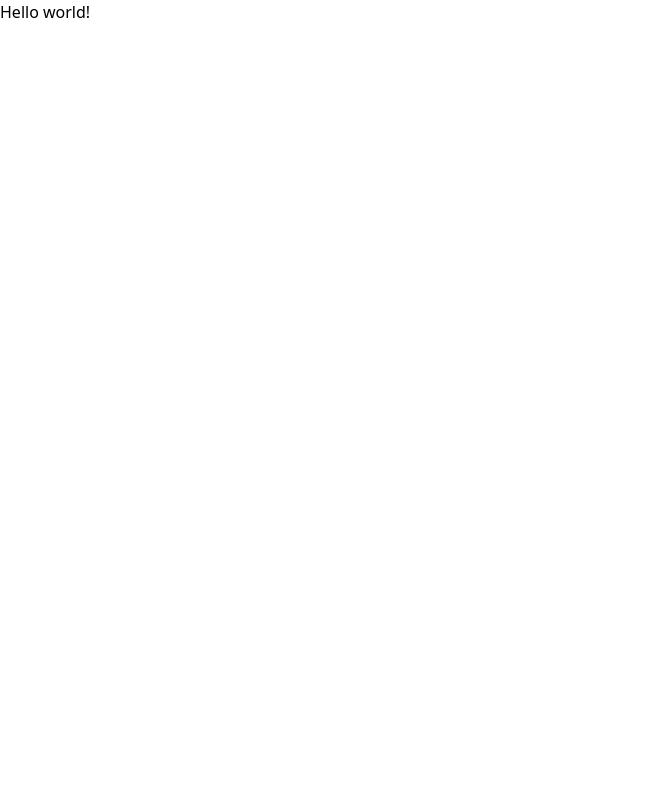
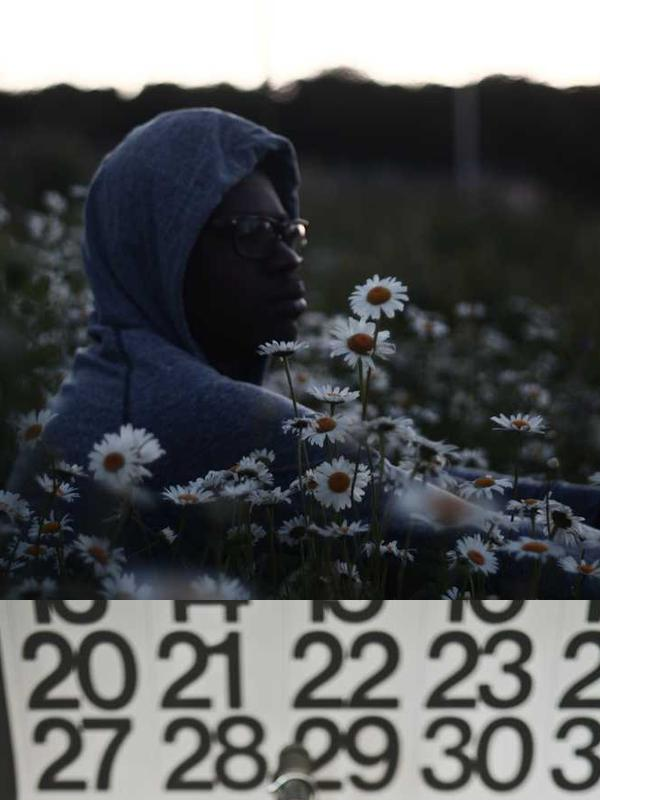
Before and after one commit to ixedasan/react-image-gallery, a React (Vite) app: page / in a window 1280 px wide. Shown: the top 800 px of the page, without its empty margins (0-663 px from the left). Built offline with nearby package versions, Linux system fonts and the light colour scheme.

Commit message:
feat: add  dnd-kit logic

```diff
--- a/src/App.tsx
+++ b/src/App.tsx
@@ -1,10 +1,85 @@
+import { useState } from 'react'
+import {
+  closestCenter,
+  DndContext,
+  DragEndEvent,
+  DragStartEvent,
+  KeyboardSensor,
+  PointerSensor,
+  TouchSensor,
+  useSensor,
+  useSensors,
+} from '@dnd-kit/core'
+import {
+  arrayMove,
+  rectSortingStrategy,
+  SortableContext,
+  sortableKeyboardCoordinates,
+} from '@dnd-kit/sortable'
+
+import { initialImageData } from './data/data'
+import { IImageGallery } from './types/global.types'
+
 function App() {
+  const [data, setData] = useState<IImageGallery[]>(initialImageData)
+  const [activeItem, setActiveItem] = useState<IImageGallery | null>(null)
+
+  const sensors = useSensors(
+    useSensor(PointerSensor),
+    useSensor(KeyboardSensor, {
+      coordinateGetter: sortableKeyboardCoordinates,
+    }),
+    useSensor(TouchSensor),
+  )
+
+  const handleDragStart = (event: DragStartEvent) => {
+    const currentItem = data.find(item => item.id === event.active.id)
+    setActiveItem(currentItem || null)
+  }
+
+  const handleDragEnd = (event: DragEndEvent) => {
+    setActiveItem(null)
+    const { active, over } = event
+
+    if (over && active.id !== over.id) {
+      setData(items => {
+        const oldIndex = items.findIndex(item => item.id === active.id)
+        const newIndex = items.findIndex(item => item.id === over.id)
+        return arrayMove(items, oldIndex, newIndex)
+      })
+    }
+  }
+
   return (
-    <>
-      <h1 className="text-3xl font-bold text-blue-500 underline">
-        Hello world!
-      </h1>
-    </>
+    <div className="min-h-screen">
+      <div className="container flex flex-col items-center">
+        <div className="my-8 grid max-w-5xl divide-y rounded-lg bg-white shadow">
+          <DndContext
+            sensors={sensors}
+            collisionDetection={closestCenter}
+            onDragStart={handleDragStart}
+            onDragEnd={handleDragEnd}
+          >
+            <div className="grid grid-cols-2 gap-6 p-8 md:grid-cols-3 lg:grid-cols-5">
+              <SortableContext items={data} strategy={rectSortingStrategy}>
+                {data.map((item, index) => (
+                  <div
+                    key={item.id}
+                    className={`relative flex h-32 w-full cursor-move items-center justify-center rounded-lg bg-gray-200 ${activeItem?.id === item.id ? 'bg-blue-200' : ''}`}
+                  >
+                    <img
+                      src={item.url}
+                      alt={`Image ${index + 1}`}
+                      className="h-full w-full rounded-lg object-cover"
+                    />
+                  </div>
+                ))}
+              </SortableContext>
+            </div>
+          </DndContext>
+        </div>
+      </div>
+    </div>
   )
 }
 
```
